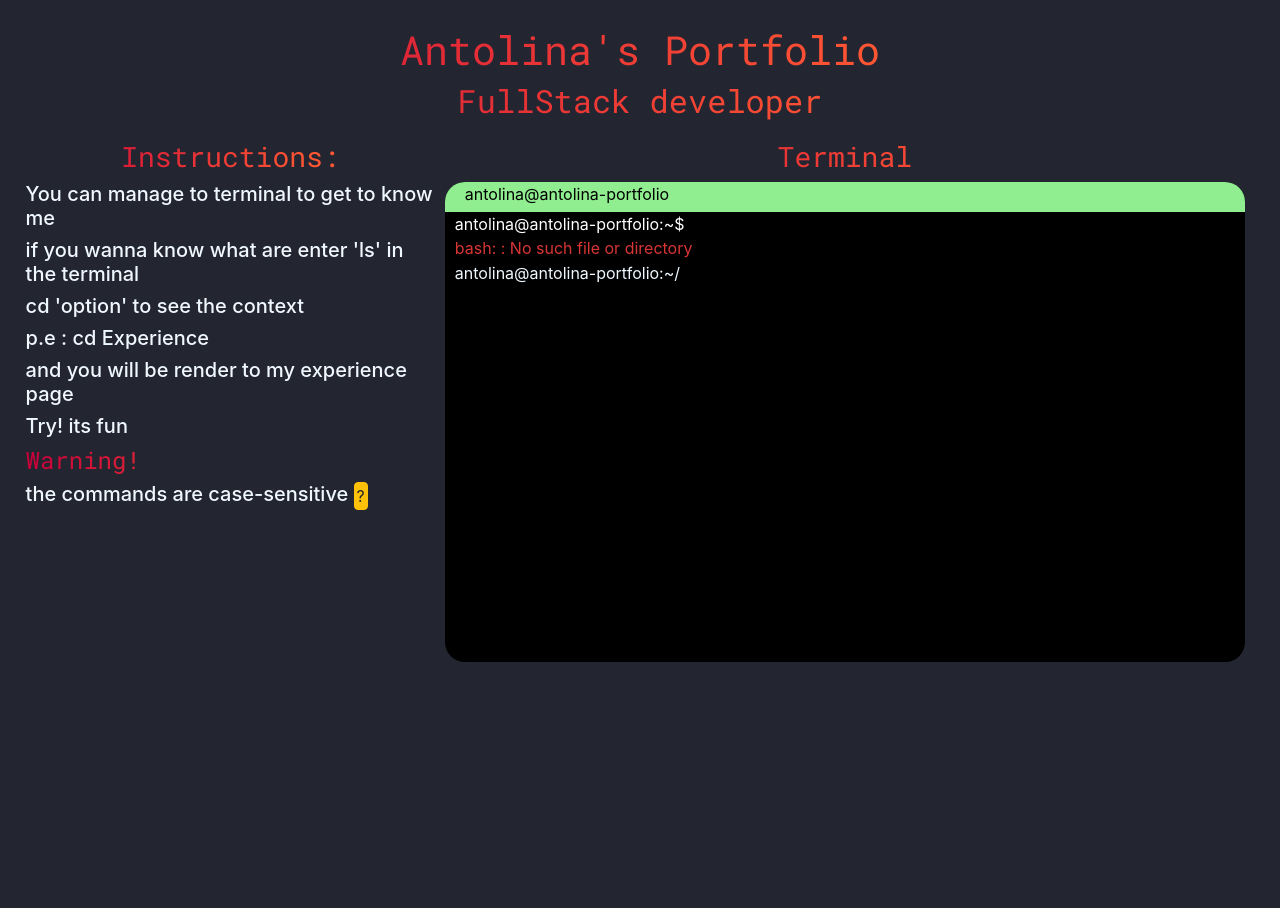
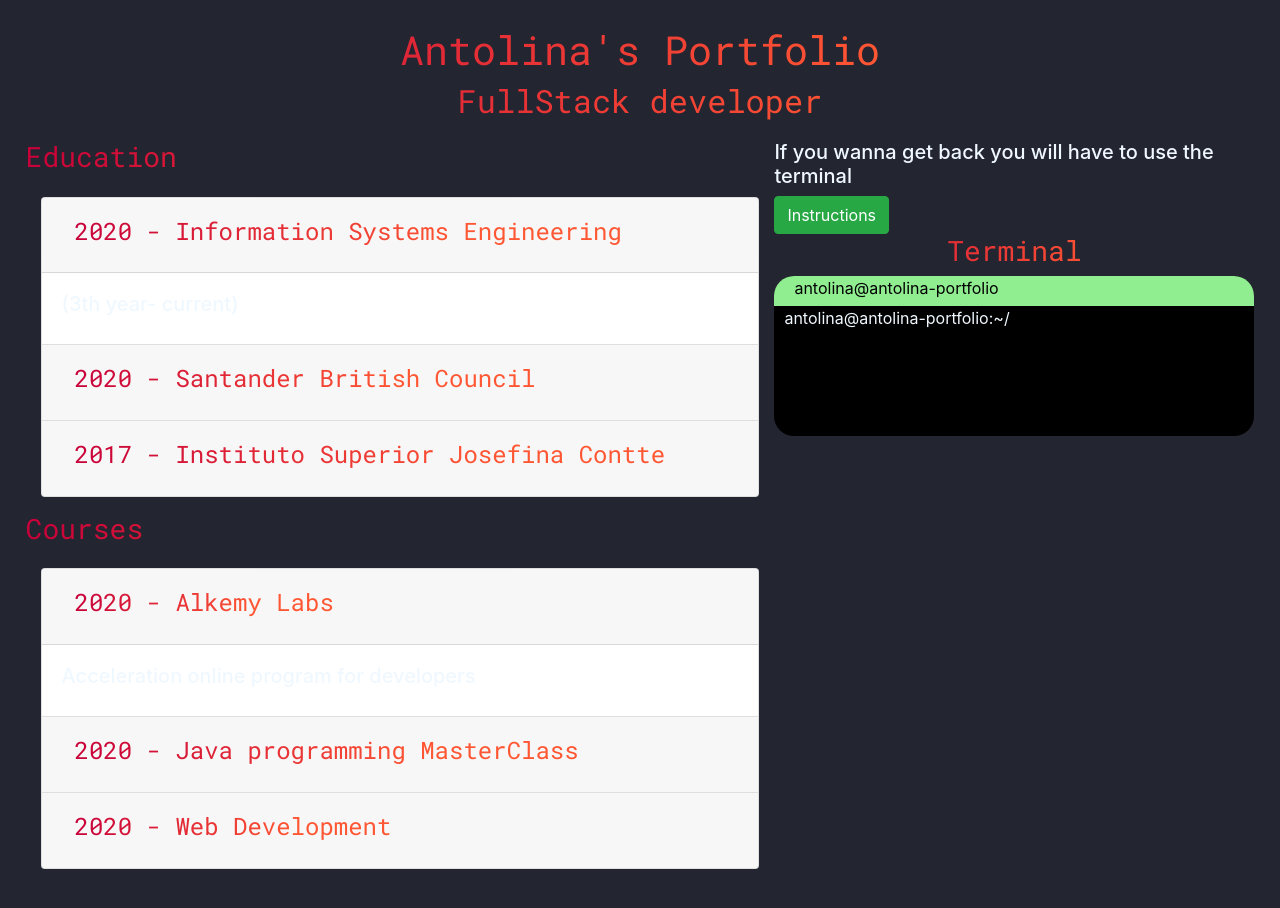
Before and after one commit to AntolinaGonzalez/Portfolio, a Next.js app: page /education in a window 1280 px wide. Before the commit the page ends 800 px from the top, so only its background shows below. Built offline with nearby package versions, Linux system fonts and the light colour scheme.

Commit message:
feature: education page

```diff
--- /dev/null
+++ b/pages/education.js
@@ -0,0 +1,128 @@
+import style from "../styles/Home.module.css";
+import { Button, Accordion, Card, Modal } from "react-bootstrap";
+import { useState } from "react";
+import Instructions from "../components/instructions";
+import Term from "../components/littleTerm";
+export default function Education() {
+  const [show, setShow] = useState(false);
+
+  const handleClose = () => setShow(false);
+  const handleShow = () => setShow(true);
+
+  return (
+    <div className={style.backColor}>
+      <div className={style.principal}>
+        <h1>Antolina's Portfolio </h1>
+        <h2>FullStack developer</h2>
+      </div>
+      <div className={style.divisionTwo}>
+        <div>
+          <h3>Education</h3>
+          <Accordion defaultActiveKey="0" className={style.backColor}>
+            <Card className={style.backEducation}>
+              <Card.Header className={style.backEducation}>
+                <Accordion.Toggle as={Button} variant="link" eventKey="0">
+                  <h4>2020 - Information Systems Engineering </h4>
+                </Accordion.Toggle>
+              </Card.Header>
+              <Accordion.Collapse eventKey="0">
+                <Card.Body className={style.backEducation}>
+                  <h5>(3th year- current)</h5>
+                </Card.Body>
+              </Accordion.Collapse>
+            </Card>
+            <Card className={style.backEducation}>
+              <Card.Header className={style.backEducation}>
+                <Accordion.Toggle as={Button} variant="link" eventKey="1">
+                  <h4>2020 - Santander British Council </h4>
+                </Accordion.Toggle>
+              </Card.Header>
+              <Accordion.Collapse eventKey="1">
+                <Card.Body className={style.backEducation}>
+                  <h5>Scholarship</h5>
+                  <h5>English upper-intermediate</h5>
+                </Card.Body>
+              </Accordion.Collapse>
+            </Card>
+            <Card className={style.backEducation}>
+              <Card.Header className={style.backEducation}>
+                <Accordion.Toggle as={Button} variant="link" eventKey="2">
+                  <h4>2017 - Instituto Superior Josefina Contte </h4>
+                </Accordion.Toggle>
+              </Card.Header>
+              <Accordion.Collapse eventKey="2">
+                <Card.Body className={style.backEducation}>
+                  <h5>English (B1)</h5>
+                </Card.Body>
+              </Accordion.Collapse>
+            </Card>
+          </Accordion>
+
+          <h3>Courses</h3>
+          <Accordion defaultActiveKey="0" className={style.backColor}>
+            <Card className={style.backEducation}>
+              <Card.Header className={style.backEducation}>
+                <Accordion.Toggle as={Button} variant="link" eventKey="0">
+                  <h4>2020 - Alkemy Labs </h4>
+                </Accordion.Toggle>
+              </Card.Header>
+              <Accordion.Collapse eventKey="0">
+                <Card.Body className={style.backEducation}>
+                  <h5>Acceleration online program for developers</h5>
+                </Card.Body>
+              </Accordion.Collapse>
+            </Card>
+            <Card className={style.backEducation}>
+              <Card.Header className={style.backEducation}>
+                <Accordion.Toggle as={Button} variant="link" eventKey="1">
+                  <h4>2020 - Java programming MasterClass </h4>
+                </Accordion.Toggle>
+              </Card.Header>
+              <Accordion.Collapse eventKey="1">
+                <Card.Body className={style.backEducation}>
+                  <h5>Udemy</h5>
+                </Card.Body>
+              </Accordion.Collapse>
+            </Card>
+            <Card className={style.backEducation}>
+              <Card.Header className={style.backEducation}>
+                <Accordion.Toggle as={Button} variant="link" eventKey="2">
+                  <h4>2020 - Web Development </h4>
+                </Accordion.Toggle>
+              </Card.Header>
+              <Accordion.Collapse eventKey="2">
+                <Card.Body className={style.backEducation}>
+                  <h5>Udemy</h5>
+                </Card.Body>
+              </Accordion.Collapse>
+            </Card>
+          </Accordion>
+        </div>
+
+        <div>
+          <h5>If you wanna get back you will have to use the terminal</h5>
+          <Button variant="success" onClick={handleShow}>
+            Instructions
+          </Button>
+
+          <Modal show={show} onHide={handleClose}>
+            <Modal.Header closeButton className={style.modalStyle}>
+              <Modal.Title>
+                <h1>Instructions</h1>
+              </Modal.Title>
+            </Modal.Header>
+            <Modal.Body className={style.modalStyle}>
+              <Instructions></Instructions>
+            </Modal.Body>
+            <Modal.Footer className={style.modalStyle}>
+              <Button variant="secondary" onClick={handleClose}>
+                Close
+              </Button>
+            </Modal.Footer>
+          </Modal>
+          <Term></Term>
+        </div>
+      </div>
+    </div>
+  );
+}
```
